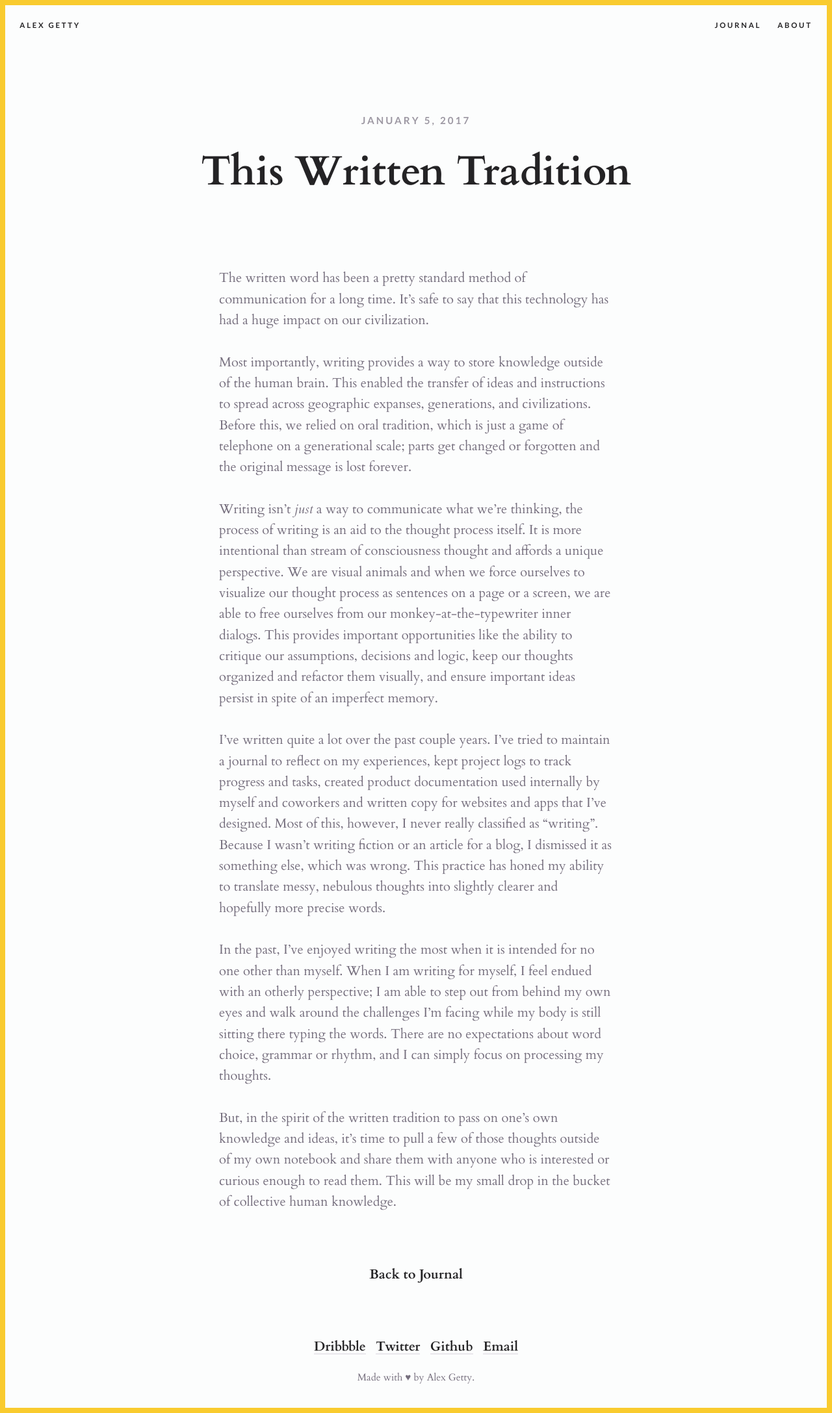
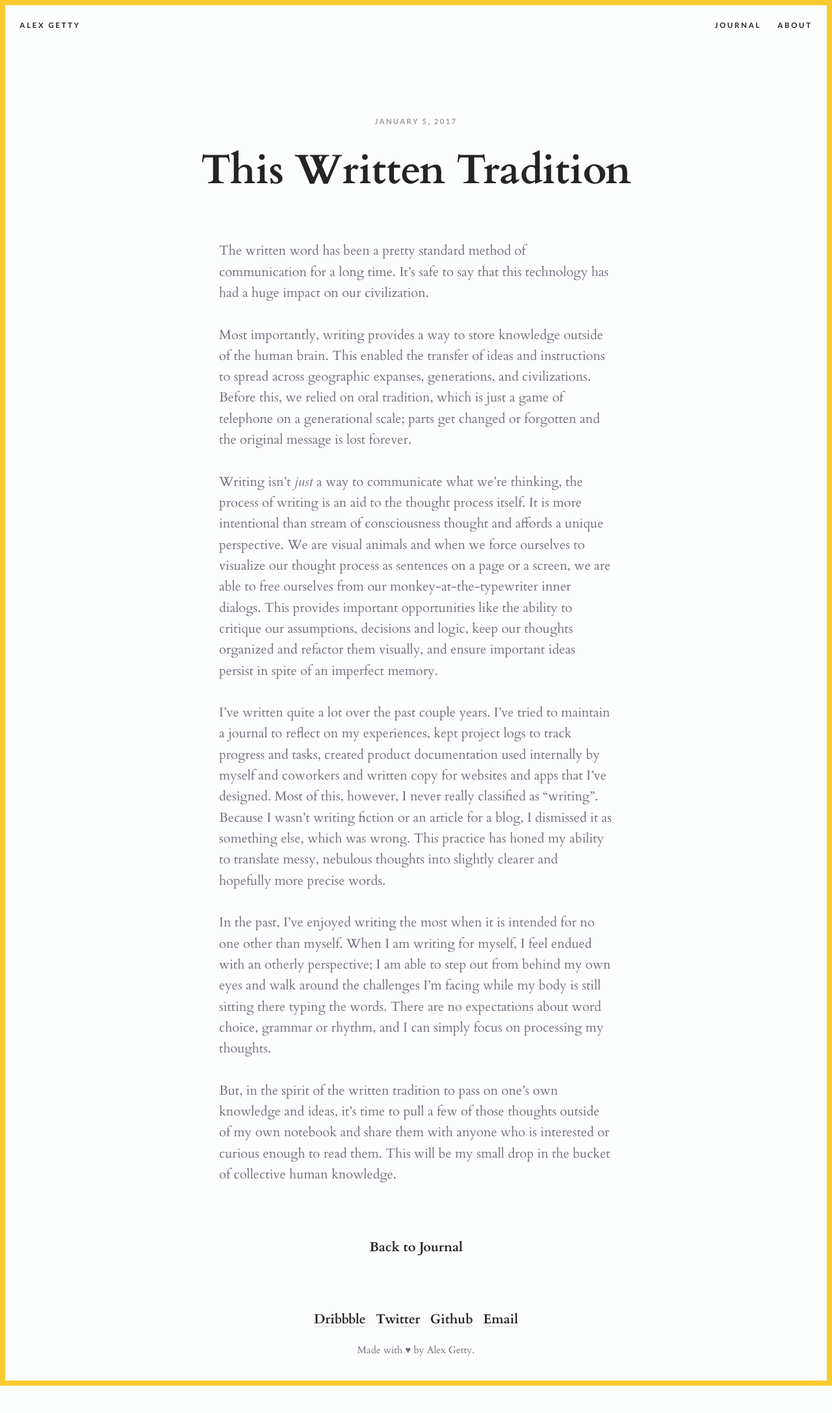
Before and after one commit to alexgetty/personal-site, a Jekyll site: the page built from _posts/2017-01-05-this-written-tradition.markdown, in a window 1280 px wide. Shown: the whole page at 65% size. Built offline with Jekyll 4.4.1, drawn with Linux system fonts in a browser that asks for light colours; after the commit the page ends 2133 px from its top, so only the background shows below that.

Commit message:
Fixed animation name and tweaked spacing

```diff
--- a/_sass/4-elements/_base.scss
+++ b/_sass/4-elements/_base.scss
@@ -38,6 +38,6 @@
 }
 
 main {
-  @include animation('fade-in');
+  @include animation(fade-in);
   position: relative;
 }
--- a/_sass/5-blocks/_cover.scss
+++ b/_sass/5-blocks/_cover.scss
@@ -15,11 +15,11 @@
   text-align: center;
 
   .title {
-    @include animation('fade-in');
+    @include animation(fade-in);
     position: relative;
     z-index: 1;
     margin: auto;
-    padding: 6rem 1rem;
+    padding: 6rem 1rem 6rem;
     text-align: center;
 
     h1 {
@@ -44,7 +44,7 @@
 
     time {
       display: inline-block;
-      font-size: size(small);
+      font-size: size(smaller);
       opacity: .7;
       margin-bottom: 1rem;
     }
--- a/_sass/5-blocks/_footer.scss
+++ b/_sass/5-blocks/_footer.scss
@@ -4,7 +4,7 @@
 
 
 .container > footer {
-  @include animation('fade-in');
+  @include animation(fade-in);
   background: color(neutral, lightest);
   padding: .5rem 1rem;
   text-align: center;
--- a/_sass/5-blocks/_post.scss
+++ b/_sass/5-blocks/_post.scss
@@ -46,7 +46,7 @@
   }
 
   .title {
-    padding: 8rem 1rem 4rem;
+    padding: 8rem 1rem 2rem;
   }
 
   footer {
```
